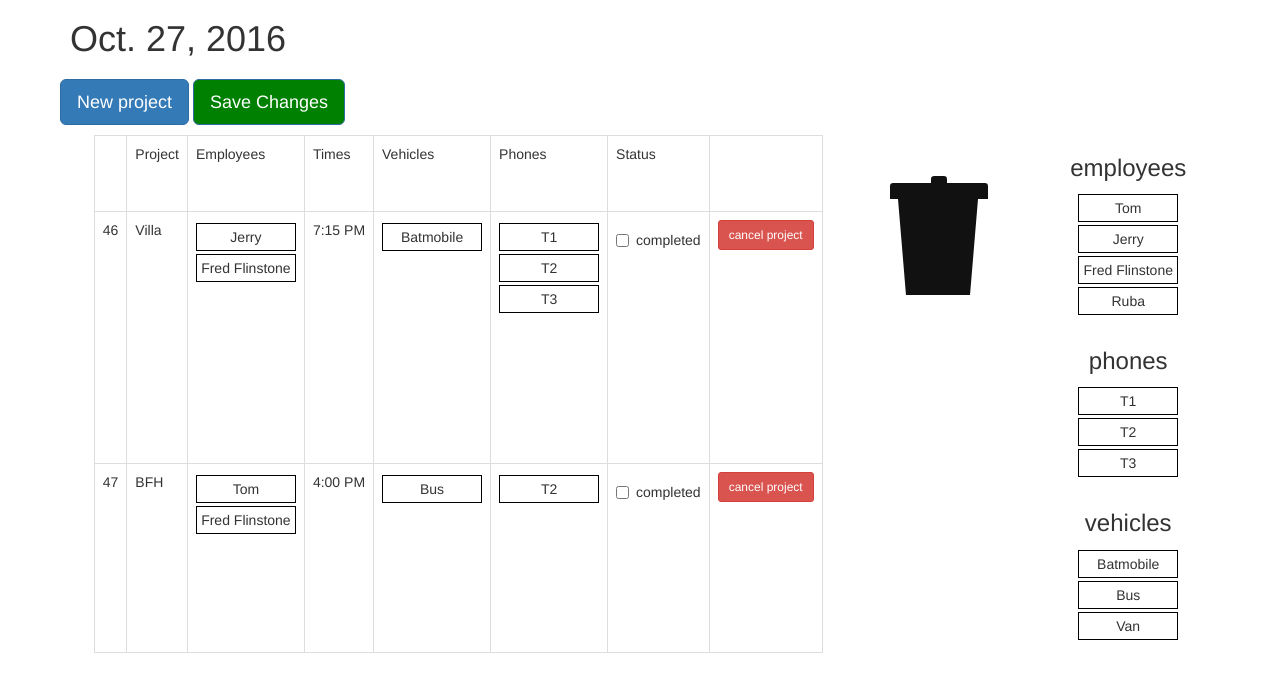
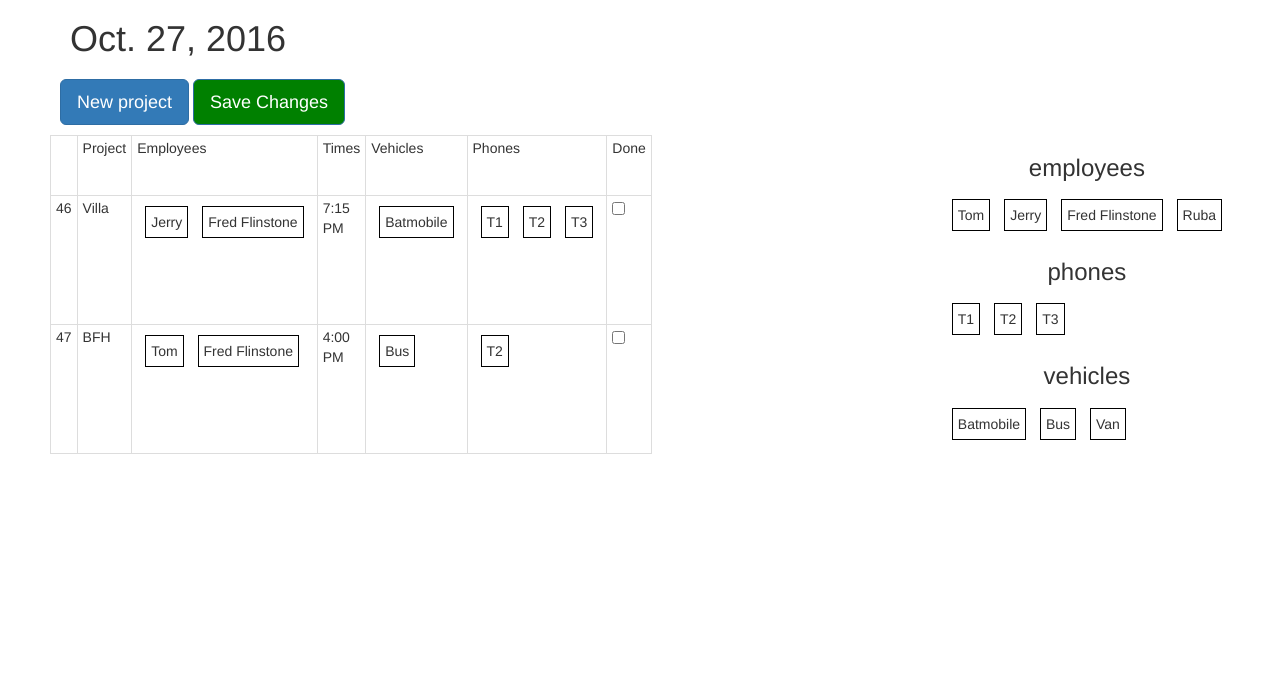
Before and after one commit to rubacalypse/alabama, a Django app: page / in a window 1280 px wide. Shown: the part 51-743 px from the top of the page. Run offline with Django 3.2, Linux system fonts and the light colour scheme; data comes from the database, SQL or seed files in the repository; both versions use the stored data as it was after the commit; some libraries are stand-ins or nearby versions.

Commit message:
Change layout of daily schedule page

```diff
--- a/daily/static/daily/daily.css
+++ b/daily/static/daily/daily.css
@@ -1,3 +1,12 @@
+.checkbox {
+  margin: 0px;
+}
+
+#daily-table>tbody>tr>td {
+  padding: 2px 5px 2px 5px;
+  height: auto;
+}
+
 .chk-box label {
   float: right;
 }
@@ -17,11 +26,13 @@ h3 {
 .new-input {
   max-width: 50px;
 }
+
 #column-flexbox {
-  flex-direction: column;
+//  flex-direction: column;
 }
+
 #row-flexbox {
-  flex-direction: row;
+ // flex-direction: row;
 }
 .no-border {
   border: 0px;
@@ -49,30 +60,35 @@ h3 {
 }
 
 .flex-li {
+  white-space: nowrap;
   border: 1px solid black;
-  margin: 3px auto;
-  padding: 3px;
-  width: 100px;
+  padding: 5px;
+  margin: 5px 5px 5px 5px;
+  width: auto;
   text-align: center;
+  display: inline-block;
 }
 
 .h-box {
+  //margin-left: 0px;
+  //margin-right: auto;
+  //max-width: 1000px;
   padding: 0;
-  margin: 0;
   list-style: none;
-
   display: -webkit-box;
   display: -moz-box;
   display: -ms-flexbox;
   display: -webkit-flex;
   display: flex;
   flex-direction: row;
-  justify-content: space-around;
+  justify-content: space-between;
 }
 
 .v-box {
+  //max-width: 30%;
+ // float: right;
   padding: 0;
-  margin: 0 0 0 10px;
+  margin: auto;
   list-style: none;
 
   display: -webkit-box;
@@ -85,22 +101,55 @@ h3 {
 
 #sources {
   margin: 0 auto;
+  order: 3;
 }
 
 #form-fields {
   padding: 10px;
+  flex: 1 100%;
 }
 
 #save-button {
-  //display: none;
   background: green;
 }
 
-
-#daily-table {
+#general-table {
   float: left;
   width: auto;
   margin: 0 auto;
+}
+
+.daily-vehicle-list {
+  max-width: auto;
+  overflow: hidden;
+  white-space: nowrap;
+}
+
+
+.daily-phone-list {
+  max-width: auto;
+  overflow: hidden;
+  white-space: nowrap;
+}
+.daily-employee-list {
+  max-width: 505px;
+  overflow: hidden;
+  white-space: nowrap;
+}
+
+#daily-view {
+  flex: 1 100%;
+  justify-content: space-around;
+  align-items: baseline;
+  display: flex;
+  max-width: 1200px;
+  -webkit-flex-flow: row wrap;
+  flex-flow: row wrap;
+}
+
+#daily-table {
+  flex: 1;
+  width: auto;
 }
 
 ol {
@@ -110,6 +159,7 @@ ol {
   //height: 100%;
   width: 100%;
   min-height: 30px;
+  margin: 3px;
 }
 
 ol li {
--- a/daily/static/daily/daily.js
+++ b/daily/static/daily/daily.js
@@ -127,13 +127,13 @@ function addProject() {
       .append($('<td>')
         .append($("<div class='checkbox'>")
           .append($("<label>")
-            .append($("<input type='checkbox' class='chk-box'>"))
-            .append("completed"))))
-      .append($('<td>')
-        .append($("<button type='button' class='btn btn-sm btn-danger delete'>")
-          .append("cancel project"))
-          .append($("<button type='button' class='btn btn-sm btn-info undo'>")
-            .append("Undo!"))));
+            .append($("<input type='checkbox' class='chk-box'>"))))));
+      //      .append("completed"))))
+     // .append($('<td>')
+       // .append($("<button type='button' class='btn btn-sm btn-danger delete'>")
+         // .append("cancel project"))
+          //.append($("<button type='button' class='btn btn-sm btn-info undo'>")
+            //.append("Undo!"))));
 
   $('#new-proj-button').toggle();
   $('#new-name').focus();
--- a/daily/static/daily/employee.js
+++ b/daily/static/daily/employee.js
@@ -34,7 +34,7 @@ function updateEmployees(){
 function jsonifyEmpTable() {
   var list = [];
   var errors = [];
-  $('#daily-table').find('tr.emp').each(function(i, e) {
+  $('#general-table').find('tr.emp').each(function(i, e) {
    if($(this).hasClass('danger')) {
     return;
    }
@@ -82,7 +82,7 @@ function jsonifyEmpTable() {
 
 
 function addEmployee() {
-  $('#daily-table > tbody > tr:first-child').after($('<tr class="emp new" id="-1">')
+  $('#general-table > tbody > tr:first-child').after($('<tr class="emp new" id="-1">')
       .append($('<td>').text("-1"))
       .append($('<td>')
         .append($('<input type="text" id="new-name">')))
--- a/daily/static/daily/phone.js
+++ b/daily/static/daily/phone.js
@@ -32,7 +32,7 @@ function updatePhones() {
 function jsonifyPhoneTable() {
   var list = [];
   var errors = [];
-  $('#daily-table').find('tr.phone').each(function(i, e) {
+  $('#general-table').find('tr.phone').each(function(i, e) {
    if($(this).hasClass('danger')) {
     return;
    }
@@ -75,7 +75,7 @@ function jsonifyPhoneTable() {
 }
 
 function addPhone() {
-  $('#daily-table > tbody > tr:first-child').after($('<tr class="phone new" id="-1">')
+  $('#general-table > tbody > tr:first-child').after($('<tr class="phone new" id="-1">')
       .append($('<td>').text("-1"))
       .append($('<td>')
         .append($('<input type="text" class="text-input" id="new-number">')))
--- a/daily/static/daily/trash.css
+++ b/daily/static/daily/trash.css
@@ -1,3 +1,10 @@
+.all-trash {
+  //order: 2;
+  flex: 1;
+  visibility: hidden;
+  display: inline;
+}
+
 .phone_trash {
   visibility: hidden;
 }
--- a/daily/static/daily/vehicle.js
+++ b/daily/static/daily/vehicle.js
@@ -31,7 +31,7 @@ function updateVehicles(){
 function jsonifyVehicleTable() {
   var list = [];
   var errors = [];
-  $('#daily-table').find('tr.vehicle').each(function(i, e) {
+  $('#general-table').find('tr.vehicle').each(function(i, e) {
    if($(this).hasClass('danger')) {
     return;
    }
@@ -74,7 +74,7 @@ function jsonifyVehicleTable() {
 }
 
 function addVehicle() {
-  $('#daily-table > tbody > tr:first-child').after($('<tr class="vehicle new" id="-1">')
+  $('#general-table > tbody > tr:first-child').after($('<tr class="vehicle new" id="-1">')
       .append($('<td>').text("-1"))
       .append($('<td>')
         .append($('<input type="text" id="new-name">')))
--- a/daily/templates/daily/daily.html
+++ b/daily/templates/daily/daily.html
@@ -11,7 +11,7 @@
       </div>
 
     </div><!-- /.container -->
-    <div id="daily-view">
+    <!--<div id="daily-view">-->
         <div id="form-fields">
           <button type="button" class="btn btn-primary btn-lg" id="new-proj-button" onclick="addProject()">New project</button>
           <span class="csrf">{% csrf_token %}</span>
@@ -30,50 +30,58 @@
               <td>Times</td>
               <td>Vehicles</td>
               <td>Phones</td>
-              <td>Status </td>
-              <td></td>
+              <td>Done</td>
             </tr>
             {% for project in schedule.all %}
             <tr id={{ project.id }} class ="project">
               <td>{{ project.id }}</td>
               <td class="name-td">{{ project.name }}</td>
               <td>
+                <div class="daily-employee-list">
                 <ol class='sortable_with_drop employee_list'>
                   {% for emp in project.employee.all %}
                   <li class="flex-li employee">{{ emp.name }}</li>
                   {% endfor %}
                 </ol>
+              </div>
               </td>
               <td class="time-td"><span>{{project.time|time:"g:i A"}}<span></td>
-              <td>
+                  <td>
+                <div class="daily-vehicle-list">
                 <ol class='sortable_with_drop vehicle_list'>
                   {% for v in project.vehicle.all %}
                   <li class="flex-li vehicle">{{ v.name }}</li>
                   {% endfor %}
                 </ol>
+              </div>
               </td>
               <td>
+                <div class="daily-phone-list">
                 <ol class='sortable_with_drop phone_list'>
                   {% for tel in project.phone.all %}
                   <li class="flex-li telephone">{{ tel.number }}</li>
                   {% endfor %}
                 </ol>
+              </div>
               </td>
               <td>
                 <div class="checkbox">
                   <label class="chk-box">
-                  <input type="checkbox" class="chk-box"> completed
+                  <input type="checkbox" class="chk-box">
                 </label>
               </div>
-              </td>
+            </td>
+            <!--
               <td>
                 <button type="button" class="btn btn-sm btn-danger
                   delete">cancel project</button>
                 <button type="button" class="btn btn-sm btn-info undo">Undo!</button>
               </td>
+              -->
               {% endfor %}
             </tbody>
           </table>
+          <div class='all-trash'>
           <ol class='trash employee_trash'>
             <li>
                 <div class="lid"></div>
@@ -83,6 +91,7 @@
                 <div class="bin"></div>
               </li>
             </ol>
+          </div>
           <div class="v-box" id="sources">
               <h3>employees</h3>
             <ol class='sortable_with_no_drop' id="emps-source">
@@ -103,6 +112,6 @@
               {% endfor %}
             </ol>
         </div>
-      </div>
+        <!--   </div>-->
     </body>
     {% endblock %}
--- a/daily/templates/daily/employees.html
+++ b/daily/templates/daily/employees.html
@@ -16,7 +16,7 @@
         </div>
 
         <div class="h-box">
-          <table class="table table-bordered" id="daily-table">
+          <table class="table table-bordered" id="general-table">
             <tbody>
               <tr>
                 <td> </td>
--- a/daily/templates/daily/phones.html
+++ b/daily/templates/daily/phones.html
@@ -16,7 +16,7 @@
 </div>
 
 <div class="h-box">
-  <table class="table table-bordered" id="daily-table">
+  <table class="table table-bordered" id="general-table">
     <tbody>
       <tr>
         <td> </td>
--- a/daily/templates/daily/vehicles.html
+++ b/daily/templates/daily/vehicles.html
@@ -16,7 +16,7 @@
 </div>
 
 <div class="h-box">
-  <table class="table table-bordered" id="daily-table">
+  <table class="table table-bordered" id="general-table">
     <tbody>
       <tr>
         <td> </td>
```
Also changed, not shown: db.sqlite3.
